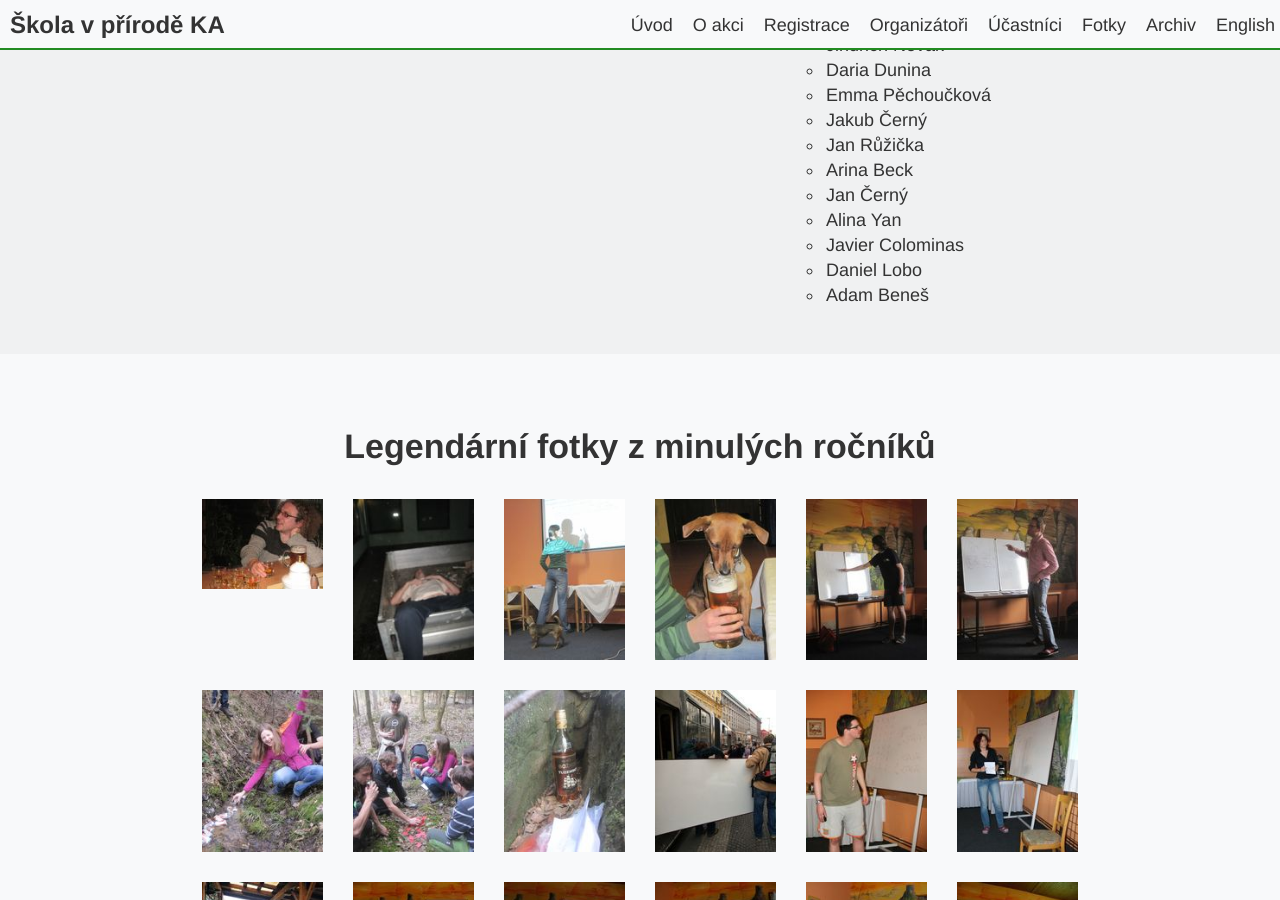
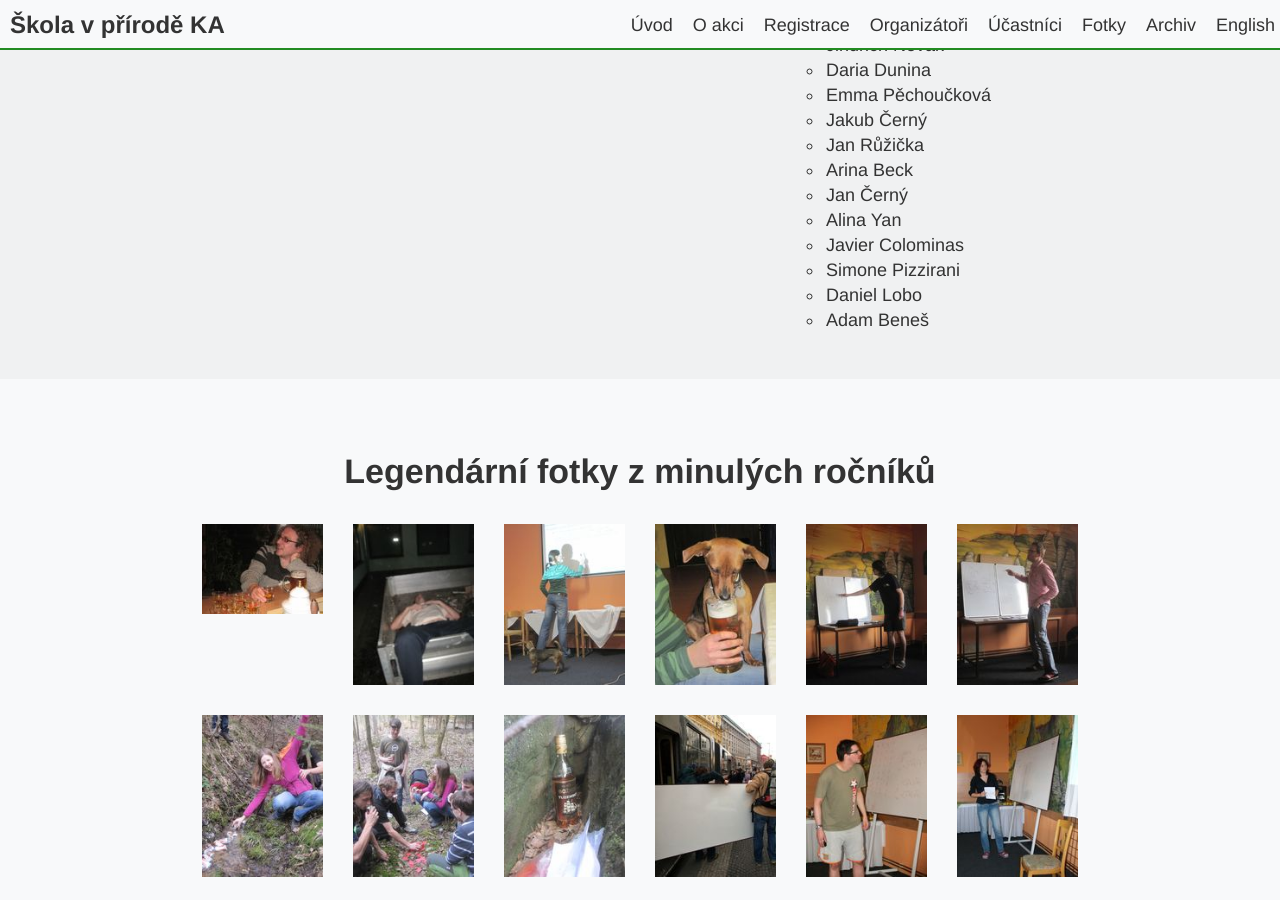
Before and after one commit to ondrachwiedziuk/skolavprirodenew, a Jekyll site: the page built from index.md, in a window 1280 px wide and 900 px high, scrolled down 4316 px. Built offline with Jekyll 4.4.1, drawn with Linux system fonts in a browser that asks for light colours.

Commit message:
Simone P

```diff
--- a/_includes/participants.html
+++ b/_includes/participants.html
@@ -175,6 +175,9 @@
                       Javier Colominas
                     </li>
                     <li>
+                      Simone Pizzirani
+                    </li>
+                    <li>
                       Daniel Lobo
                     </li>
                     <li>
```
